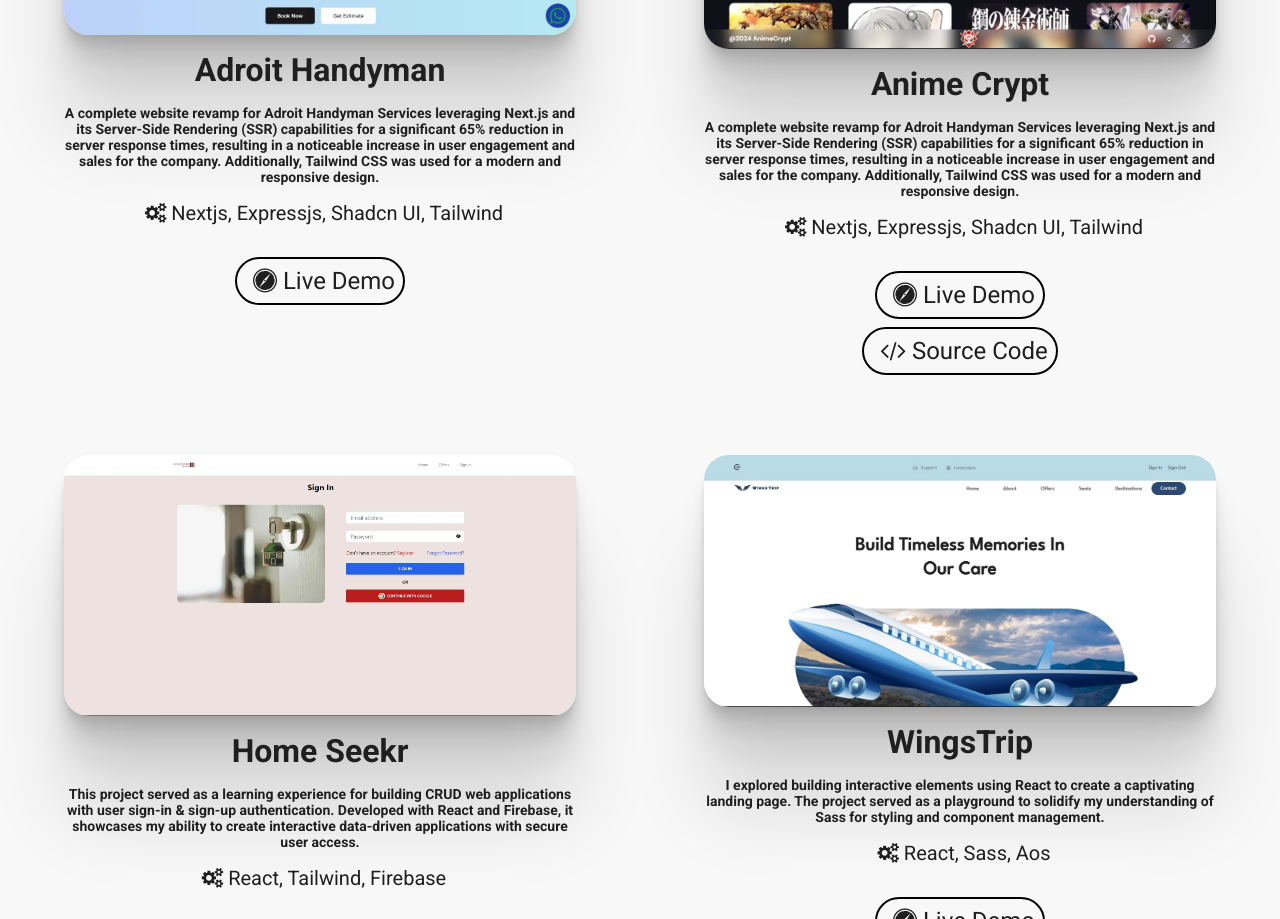
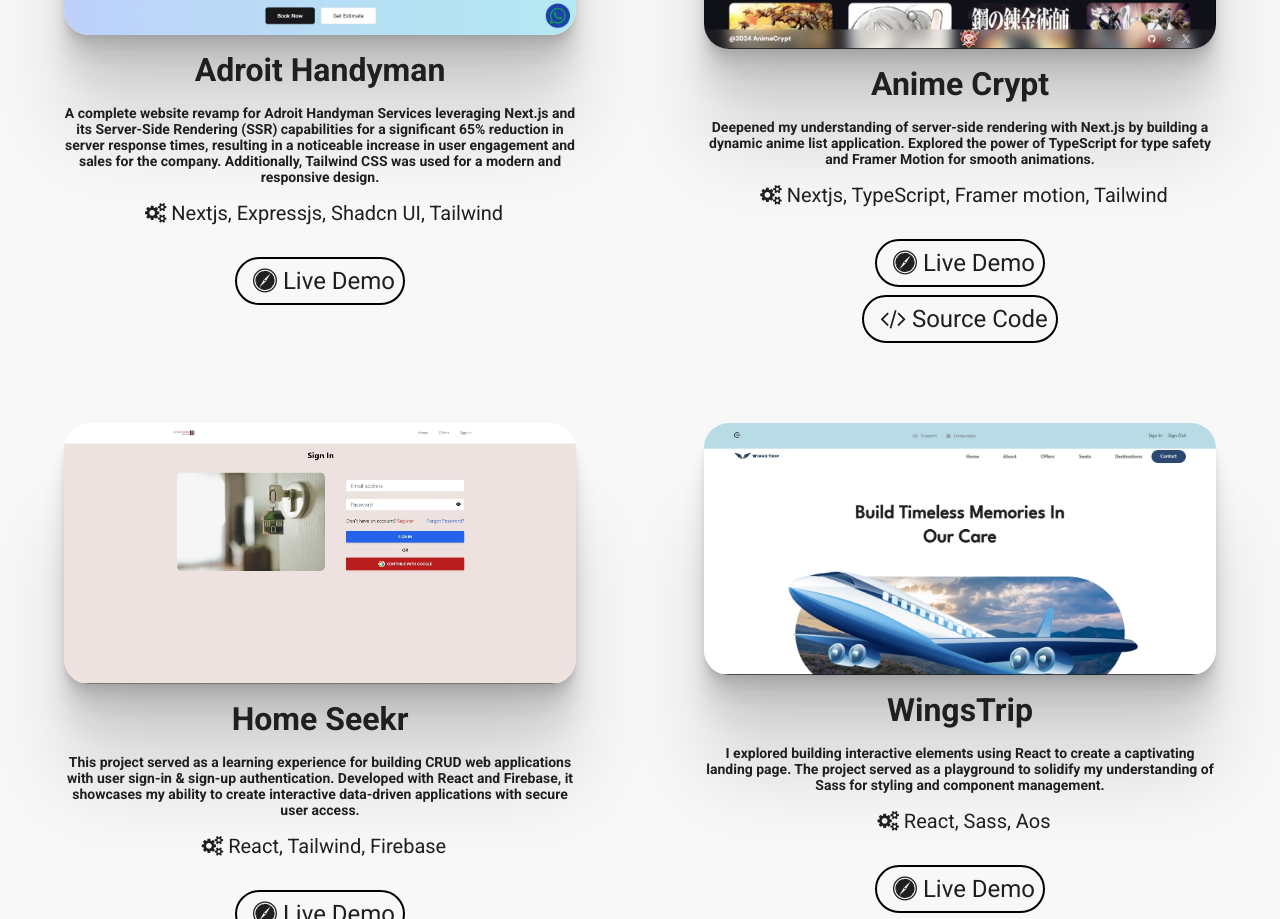
Before and after one commit to GIT-Gizmo/dave, a React (Vite) app: page /projects in a window 1280 px wide. Shown: the part 939-1858 px from the top of the page. Built offline with nearby package versions, Linux system fonts and the light colour scheme.

Commit message:
Corrected content details for anime crypt project

```diff
--- a/src/assets/info/Info.jsx
+++ b/src/assets/info/Info.jsx
@@ -135,8 +135,8 @@ export const info = {
     },
     {
       title: 'Anime Crypt',
-      detail: 'A complete website revamp for Adroit Handyman Services leveraging Next.js and its Server-Side Rendering (SSR) capabilities for a significant 65% reduction in server response times, resulting in a noticeable increase in user engagement and sales for the company. Additionally, Tailwind CSS was used for a modern and responsive design.',
-      stack: 'Nextjs, Expressjs, Shadcn UI, Tailwind',
+      detail: 'Deepened my understanding of server-side rendering with Next.js by building a dynamic anime list application. Explored the power of TypeScript for type safety and Framer Motion for smooth animations.',
+      stack: 'Nextjs, TypeScript, Framer motion, Tailwind',
       live: 'https://anime-crypt.vercel.app', //this should be a link to the live version of your project, think github pages, netlify, heroku, etc. Or your own domain, if you have it.
       source: 'https://github.com/GIT-Gizmo/anime-crypt', // this should be a link to the **repository** of the project, where the code is hosted.
       image: anime,
```
